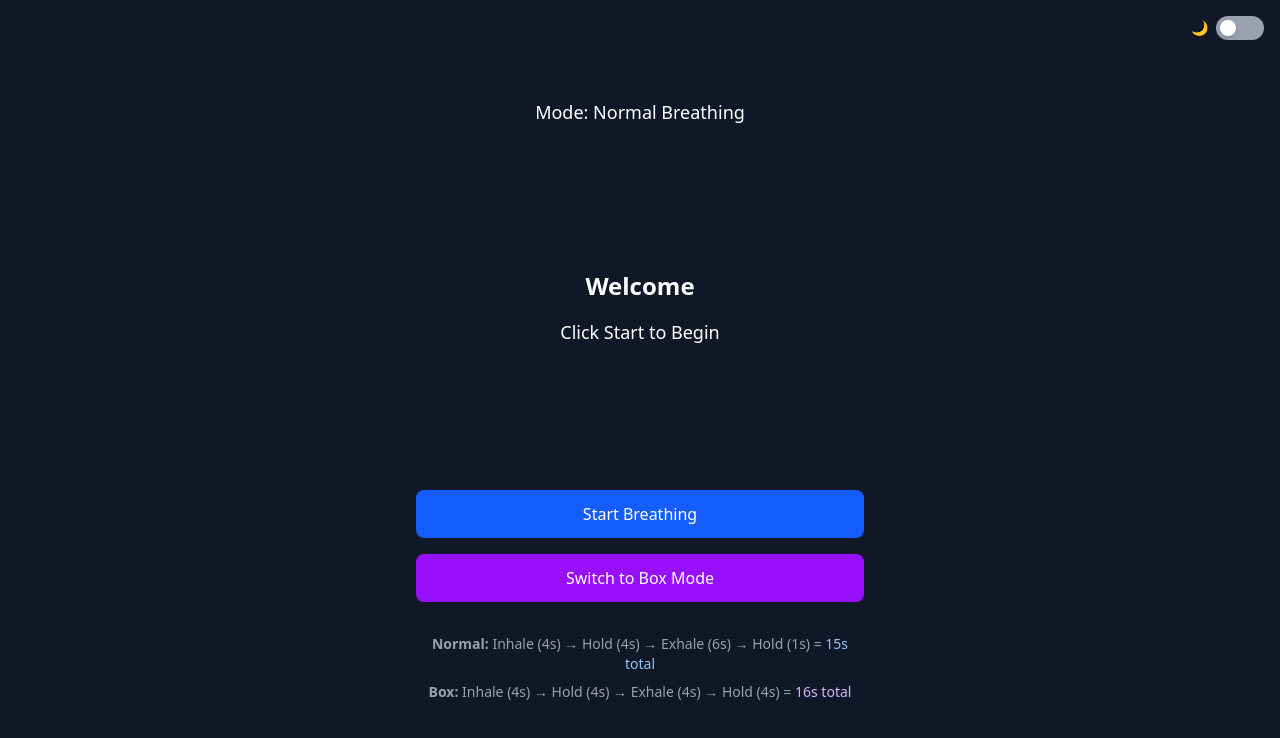
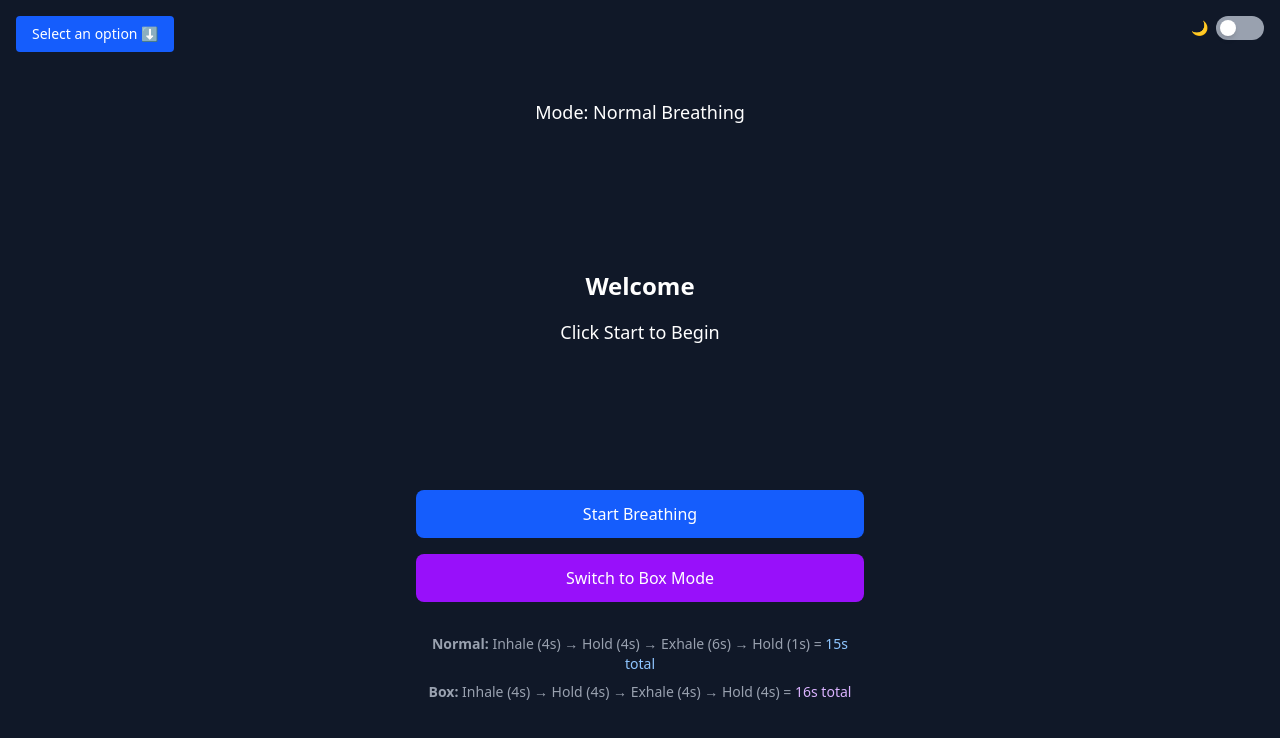
Before and after one commit to mcallan-star/my-app, a React (Vite) app: page / in a window 1280 px wide. Shown: the top 738 px of the page. Built offline with nearby package versions, Linux system fonts and the light colour scheme.

Commit message:
added tailwind dropdown menu

```diff
--- a/src/App.jsx
+++ b/src/App.jsx
@@ -51,6 +51,9 @@ const BreathingApp = () => {
 
   // Toggle switch state
   const [toggleOn, setToggleOn] = useState(false);
+  const [showMenu, setShowMenu] = useState(false);
+  const [selectedItem, setSelectedItem] = useState("Select an option");
+
 
 
   const timerRef = useRef(null);
@@ -275,6 +278,35 @@ const BreathingApp = () => {
         </button>
       </div>
 
+      {/* dropdown jsx */}
+      <div className="absolute top-4 left-4 z-50 text-sm text-white">
+        <button
+          onClick={() => setShowMenu((prev) => !prev)}
+          className="px-4 py-2 bg-blue-600 rounded hover:bg-blue-700 transition"
+        >
+          {selectedItem} ⬇️
+        </button>
+
+        {showMenu && (
+          <div className="mt-2 bg-white text-black rounded shadow-lg py-1 w-40">
+            {["Option 1", "Option 2", "Option 3"].map((option) => (
+              <button
+                key={option}
+                onClick={() => {
+                  setSelectedItem(option);
+                  setShowMenu(false);
+                  console.log("Selected:", option);
+                }}
+                className="block w-full text-left px-4 py-2 hover:bg-gray-200"
+              >
+                {option}
+              </button>
+            ))}
+          </div>
+        )}
+      </div>
+
+
       <div className="text-center space-y-8">
 
         {/* Mode indicator */}
```
